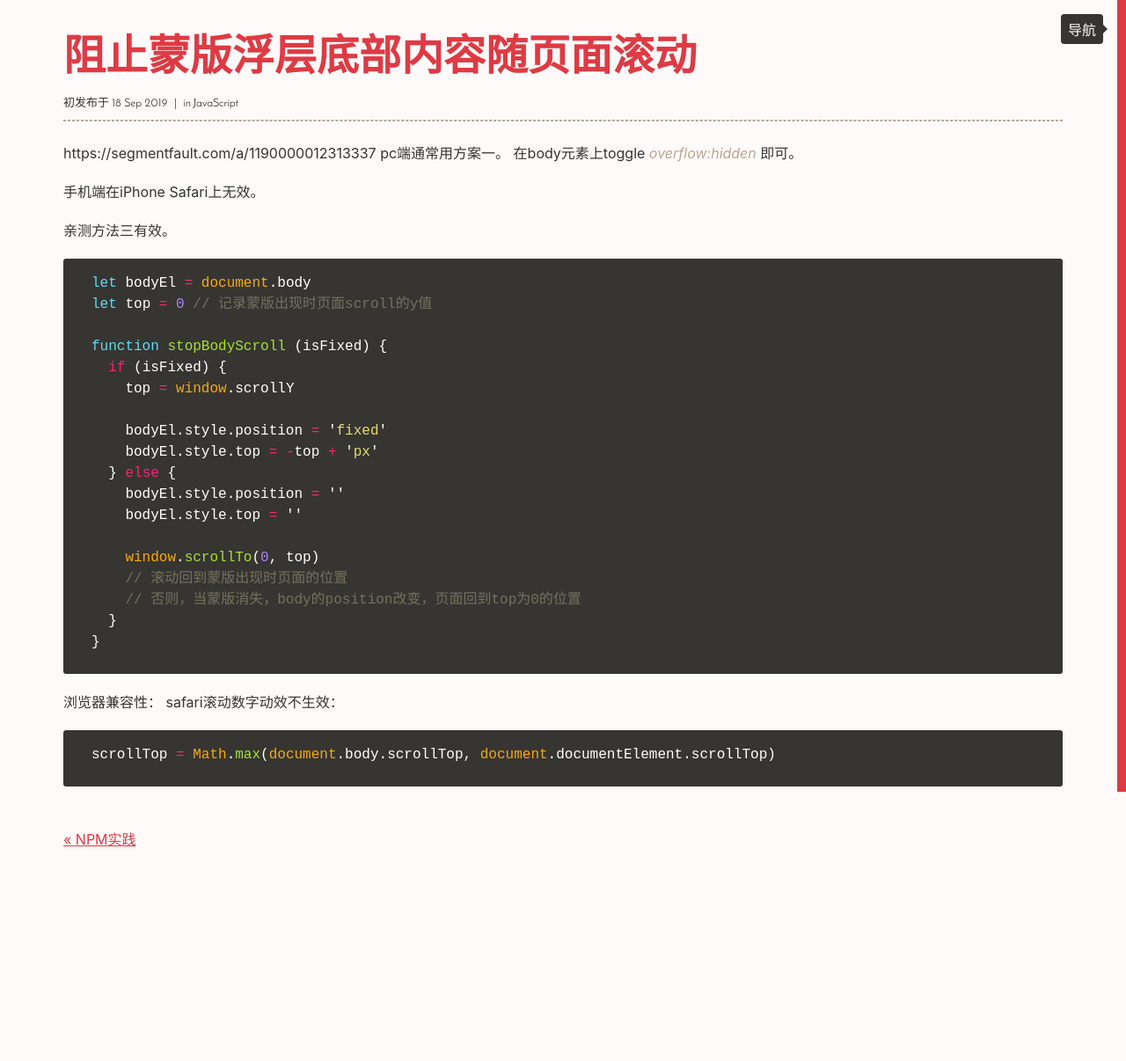
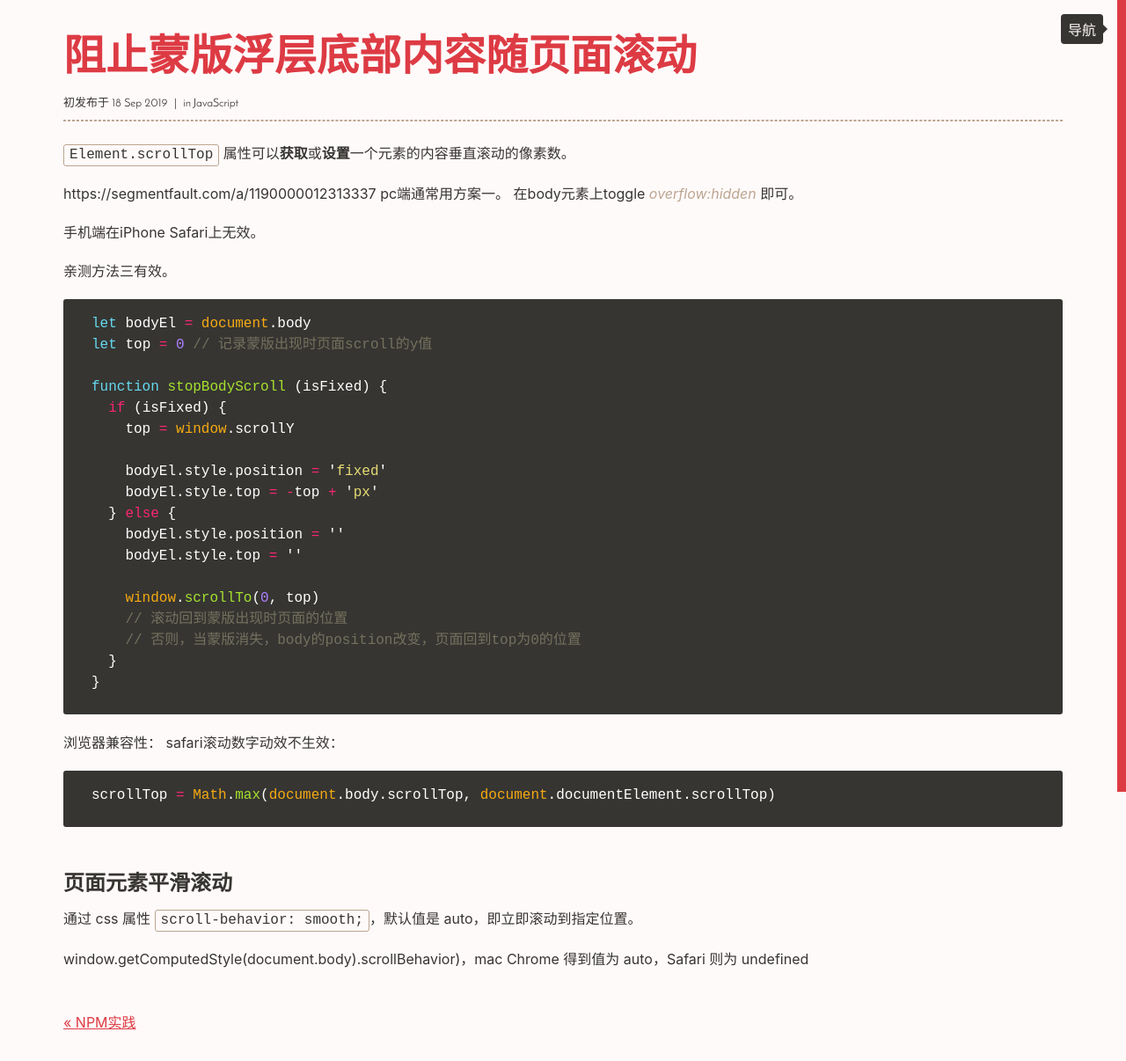
Before and after one commit to Vivi-wu/dive-into-web, a Jekyll site: the page built from _posts/2019-09-18-Prevent-content-under-mask-scrolling.markdown, in a window 1280 px wide. Shown: the whole page at 88% size. Built offline with Jekyll 4.4.1, drawn with Linux system fonts in a browser that asks for light colours; before the commit the page ends 998 px from its top, so only the background shows below that.

Commit message:
update blog Math，scroll

````diff
--- a/_posts/2014-05-01-JavaScript-Syntax.markdown
+++ b/_posts/2014-05-01-JavaScript-Syntax.markdown
@@ -271,6 +271,8 @@ After the declaration, the variable has no value. (Technically it has the value
 + 条件（三元）操作符：variablename = (condition) `?` value1:value2 满足条件取 value1，否则取 value2.
 + 位操作符：`&` 逻辑与，`|` 逻辑或，`~` 逻辑非，`^` 逻辑异或，`<<` 左移几位，`>>` 右移几位. 作用于 32-bit numbers，result is converted back to a JavaScript number
 
+补充：位运算符在操作数为浮点数的情况下，向下去整，只保留整数部分。`~~` 实现按位取反再取反，当操作数是整数的情况返回自己，是浮点的则相当于 `Math.floor` 的效果。
+
 <span class="t-blue">在逻辑运算中虽然内部进行 Boolean 转换，实际返回 original 操作数的值</span>。
 
 在 JavaScript 中，true && expression 总是会返回 expression, 而 false && expression 总是会返回 false
--- a/_posts/2015-05-03-JavaScript-Math-Boolean.markdown
+++ b/_posts/2015-05-03-JavaScript-Math-Boolean.markdown
@@ -15,6 +15,7 @@ Math 对象可以让你做一些数学的任务。
 + `Math.ceil(x)`，四舍五入，返回**向上**最接近参数 x 的整数
 + `Math.floor(x)`，四舍五入，返回**向下**最接近参数 x 的整数
 + `Math.pow(x, n)`，返回 x 的 n 次幂
++ `Math.abs(x)`，返回数字 x 的绝对值
 
 <!--more-->
 
--- a/_posts/2016-08-12-morning-reading.markdown
+++ b/_posts/2016-08-12-morning-reading.markdown
@@ -24,7 +24,7 @@ category: Other
 
 ## 获取滚动条的滚动值
 
-在Android中通过 `document.scrollTop` ， `document.scrollLeft` 两个属性正常获取到滚动条的值（就像在PC上一样）。但是iOS中这两个属性是未定义的。需要使用 `window.scrollY`， `window.scrollX`属性。
+在Android中通过 `document.scrollTop` ， `document.scrollLeft` 两个属性获取到滚动条的值（就像在PC上一样）。但是iOS中这两个属性是未定义的。需要使用 `window.scrollY`， `window.scrollX`属性。
 
 但是事实证明 android 也支持这属性，所以索性都用 woindow.scroll
 
--- a/_posts/2019-09-18-Prevent-content-under-mask-scrolling.markdown
+++ b/_posts/2019-09-18-Prevent-content-under-mask-scrolling.markdown
@@ -2,6 +2,8 @@
 title:  "阻止蒙版浮层底部内容随页面滚动"
 category: JavaScript
 ---
+`Element.scrollTop` 属性可以**获取**或**设置**一个元素的内容垂直滚动的像素数。
+
 https://segmentfault.com/a/1190000012313337
 pc端通常用方案一。
 在body元素上toggle _overflow:hidden_ 即可。
@@ -36,3 +38,9 @@ safari滚动数字动效不生效：
 ```js
 scrollTop = Math.max(document.body.scrollTop, document.documentElement.scrollTop)
 ```
+
+### 页面元素平滑滚动
+
+通过 css 属性 `scroll-behavior: smooth;`，默认值是 auto，即立即滚动到指定位置。
+
+window.getComputedStyle(document.body).scrollBehavior)，mac Chrome 得到值为 auto，Safari 则为 undefined
````
